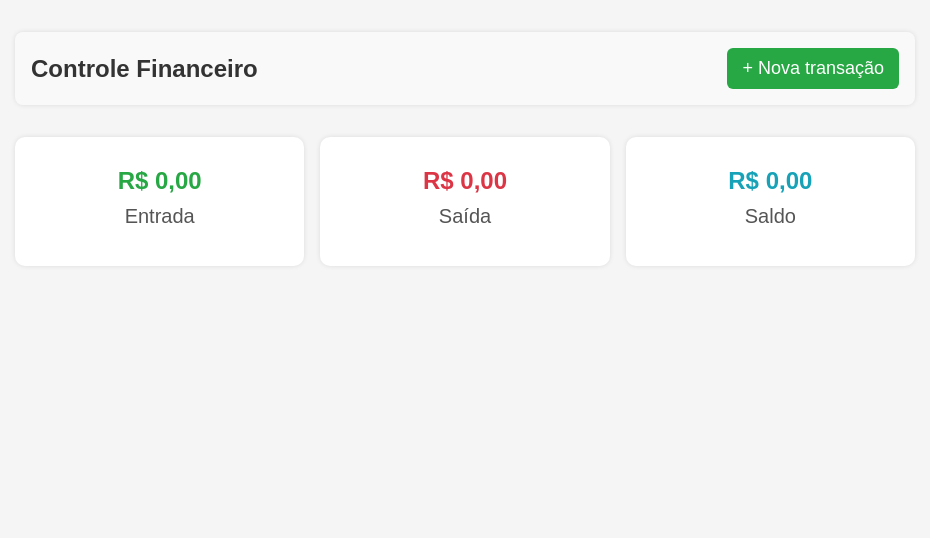
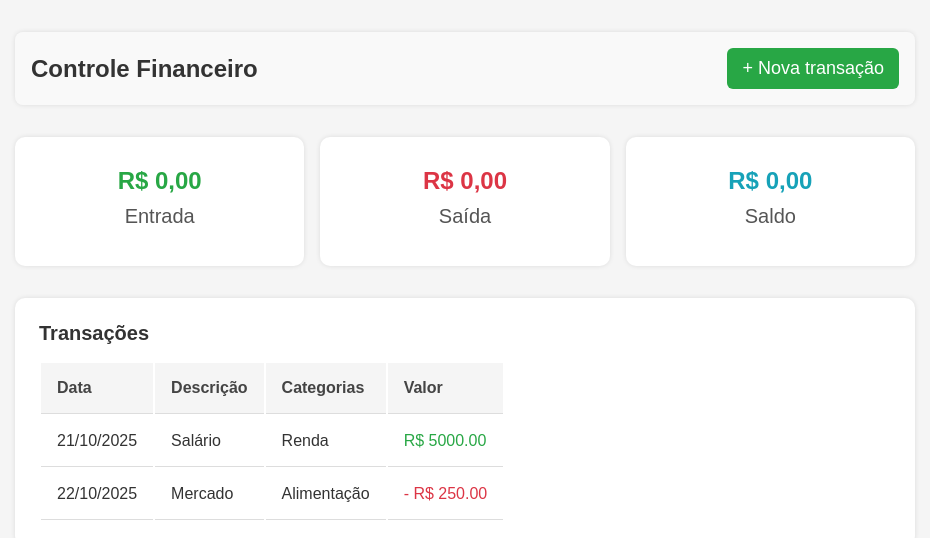
Before and after one commit to agripe049/controle-financeiro, a React app: page / in a window 1280 px wide. Shown: the top 538 px of the page, without its empty margins (175-1105 px from the left). Built offline with nearby package versions, Linux system fonts and the light colour scheme; the HTML template or start-up script is replaced by a standard one.

Commit message:
Fazendo transactions-table

```diff
--- a/src/App.jsx
+++ b/src/App.jsx
@@ -1,14 +1,36 @@
 import './App.css';
 import Header from './components/Header/Header';
 import Summary from './components/Summary/Summary';
+import TransactionsTable from './components/TransactionsTable/TransactionsTable';
+import { useState } from 'react';
 
 function App() {
 
+  const [transactions, setTransactions] = useState([
+    {
+      id: 1,
+      date: '21/10/2025',
+      description: 'Salário',
+      category: 'Renda',
+      value: 5000,
+      type: 'entrada'
+    },
+    {
+      id: 2,
+      date: '22/10/2025',
+      description: 'Mercado',
+      category: 'Alimentação',
+      value: 250,
+      type: 'saida'
+    },
+  ])
+
   return (
-      <div className="app-container">
-          <Header />
-          <Summary />
-      </div>
+    <div className="app-container">
+      <Header />
+      <Summary />
+      <TransactionsTable transactions={transactions}/>
+    </div>
   )
 }
 
--- /dev/null
+++ b/src/components/TransactionsTable/TransactionsTable.css
@@ -0,0 +1,41 @@
+.transactions {
+    width: 100%;
+    max-width: 900px;
+    background-color: #ffffff;
+    border-radius: 10px;
+    padding: 1.5rem;
+    box-shadow: 0 0 5px rgba(0,0,0,0.1);
+}
+
+.transactions h2 {
+    margin-bottom: 16px;
+    color: #333;
+    font-size: 20px;
+}
+
+.transactions-table th,
+.transactions-table td {
+    padding: 16px;
+    text-align: left;
+    border-bottom: 1px solid #ddd;
+}
+
+.transactions-table th{
+    background-color: #f5f5f5;
+    font-weight: 600;
+    color: #444;
+}
+
+.transactions-table tr:hover{
+    background-color: #f9f9f9;
+}
+
+.transactions-table td.entrada {
+    color: #28a745;
+    font-weight: 500;
+}
+
+.transactions-table td.saida{
+    color: #dc3545;
+    font-weight: 500;
+}
--- /dev/null
+++ b/src/components/TransactionsTable/TransactionsTable.jsx
@@ -0,0 +1,36 @@
+import './TransactionsTable.css'
+
+
+const TransactionsTable = ({ transactions }) => {
+    return (
+        <section className='transactions'>
+            <h2>Transações</h2>
+
+            <table className='transactions-table'>
+                <thead>
+                    <tr>
+                        <th>Data</th>
+                        <th>Descrição</th>
+                        <th>Categorias</th>
+                        <th>Valor</th>
+                    </tr>
+                </thead>
+
+                <tbody>
+                    {transactions.map((t) => (
+                        <tr key={t.id}>
+                            <td>{t.date}</td>
+                            <td>{t.description}</td>
+                            <td>{t.category}</td>
+                            <td className={t.type}>{t.type === 'saida' ?
+                                `- R$ ${t.value.toFixed(2)}` :
+                                `R$ ${t.value.toFixed(2)}`}</td>
+                        </tr>
+                    ))}
+                </tbody>
+            </table>
+        </section>
+    )
+}
+
+export default TransactionsTable;
```
